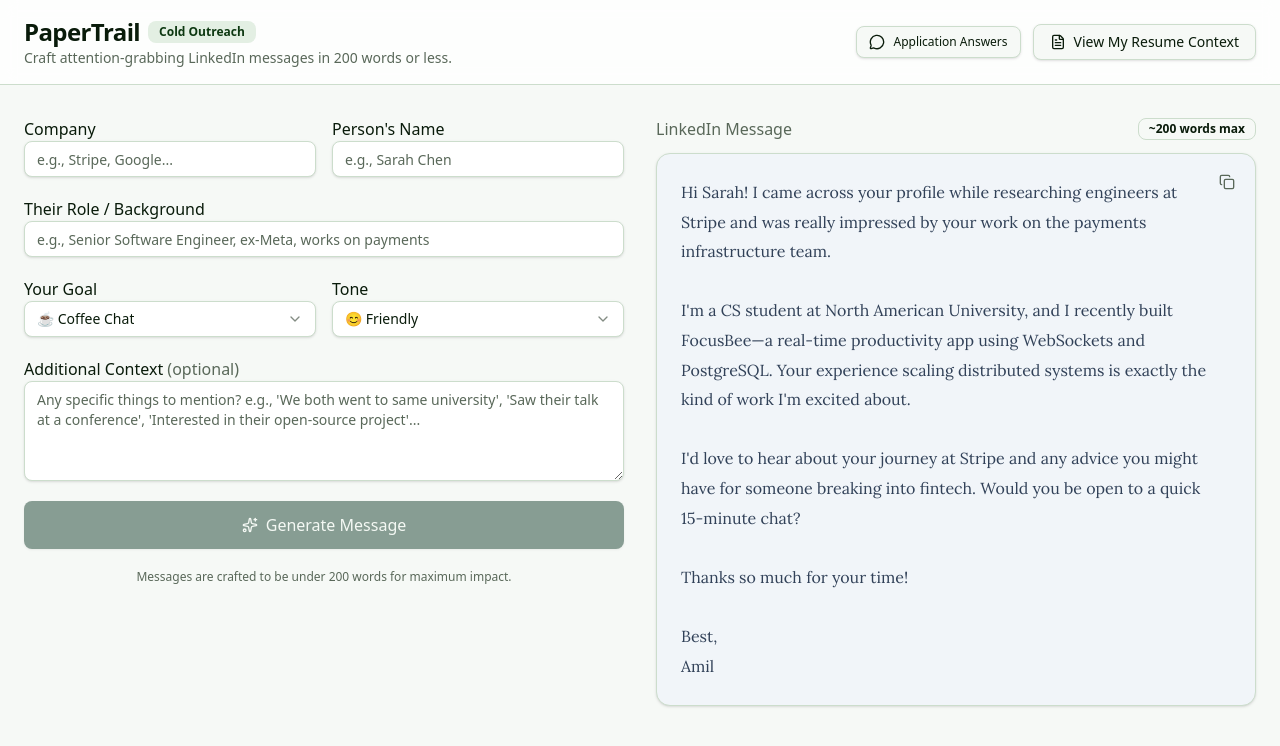
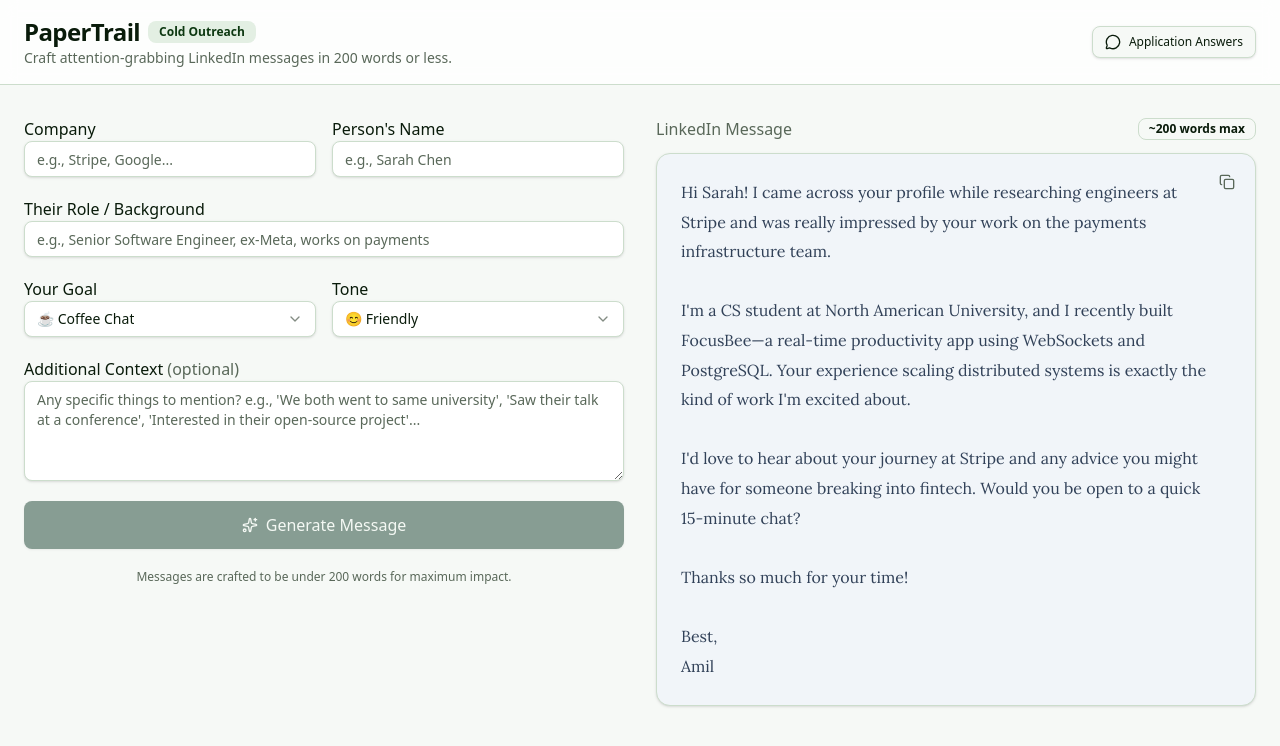
Before and after one commit to jabbarlee/papertrail, a Next.js app: page /cold-message in a window 1280 px wide. Shown: the top 746 px of the page. Built offline with nearby package versions, Linux system fonts and the light colour scheme.

Commit message:
removed ResumeViewer component from main and cold message pages, simplifying the layout and improving navigation

```diff
--- a/src/app/cold-message/page.tsx
+++ b/src/app/cold-message/page.tsx
@@ -18,7 +18,6 @@
 } from "@/components/ui/select";
 import { Badge } from "@/components/ui/badge";
 
-import { ResumeViewer } from "@/components/resume-viewer";
 import { AnswerDisplay } from "@/components/answer-display";
 
 type Tone = "friendly" | "professional" | "enthusiastic";
@@ -84,15 +83,12 @@
               </p>
             </div>
           </div>
-          <div className="flex items-center gap-3">
           <Link href="/">
             <Button variant="outline" size="sm" className="gap-2">
               <MessageCircle className="h-4 w-4" />
               Application Answers
             </Button>
           </Link>
-            <ResumeViewer />
-          </div>
         </div>
       </header>
 
--- a/src/app/page.tsx
+++ b/src/app/page.tsx
@@ -17,7 +17,6 @@
   SelectValue,
 } from "@/components/ui/select";
 
-import { ResumeViewer } from "@/components/resume-viewer";
 import { AnswerDisplay } from "@/components/answer-display";
 
 type Tone = "professional" | "casual" | "confident";
@@ -73,15 +72,12 @@
               Tailored answers based on your actual resume.
             </p>
           </div>
-          <div className="flex items-center gap-3">
           <Link href="/cold-message">
             <Button variant="outline" size="sm" className="gap-2">
               <Send className="h-4 w-4" />
               Cold Outreach
             </Button>
           </Link>
-            <ResumeViewer />
-          </div>
         </div>
       </header>
 
```
Lines whose indentation alone changed are shown as unchanged.
